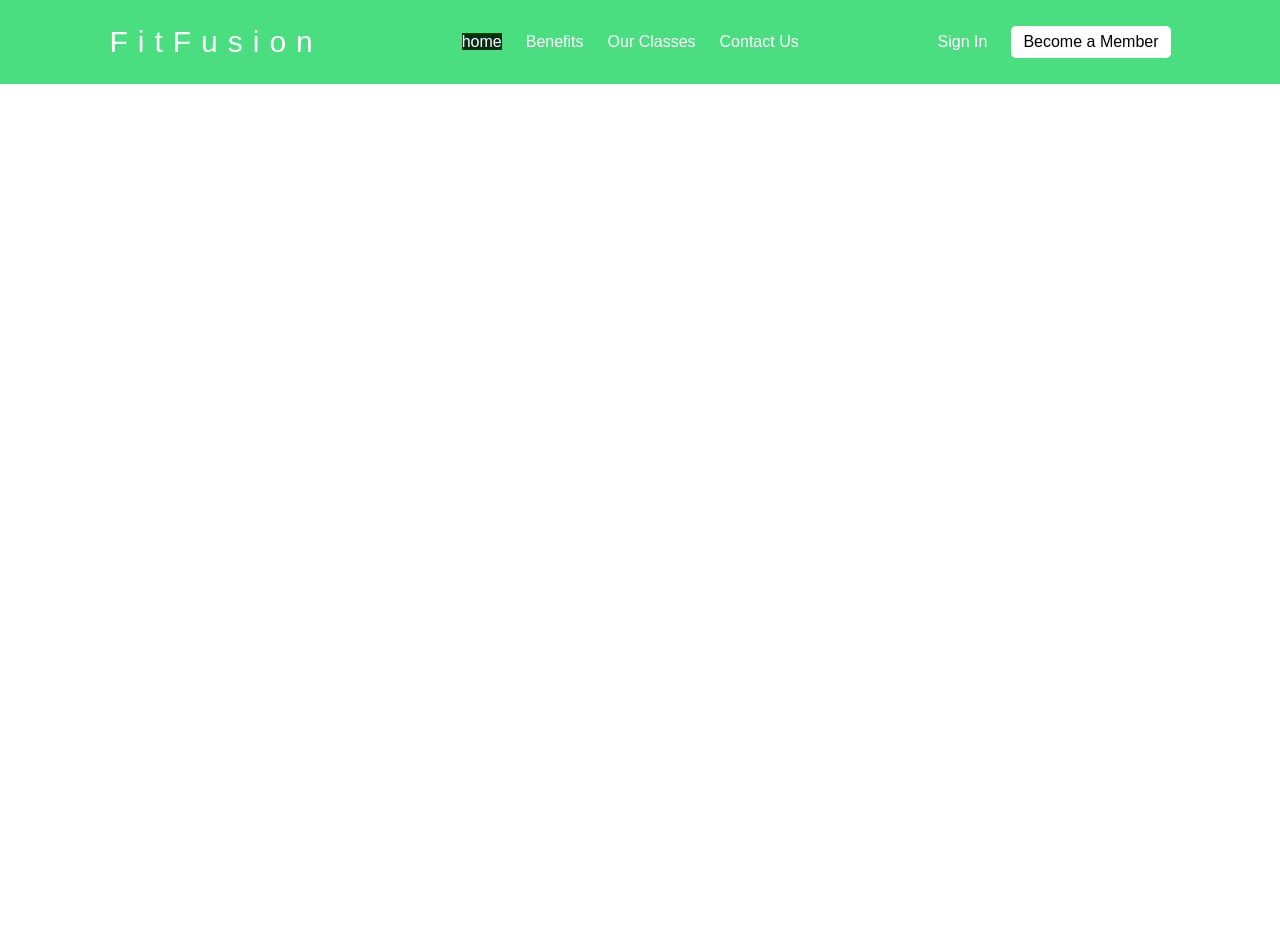
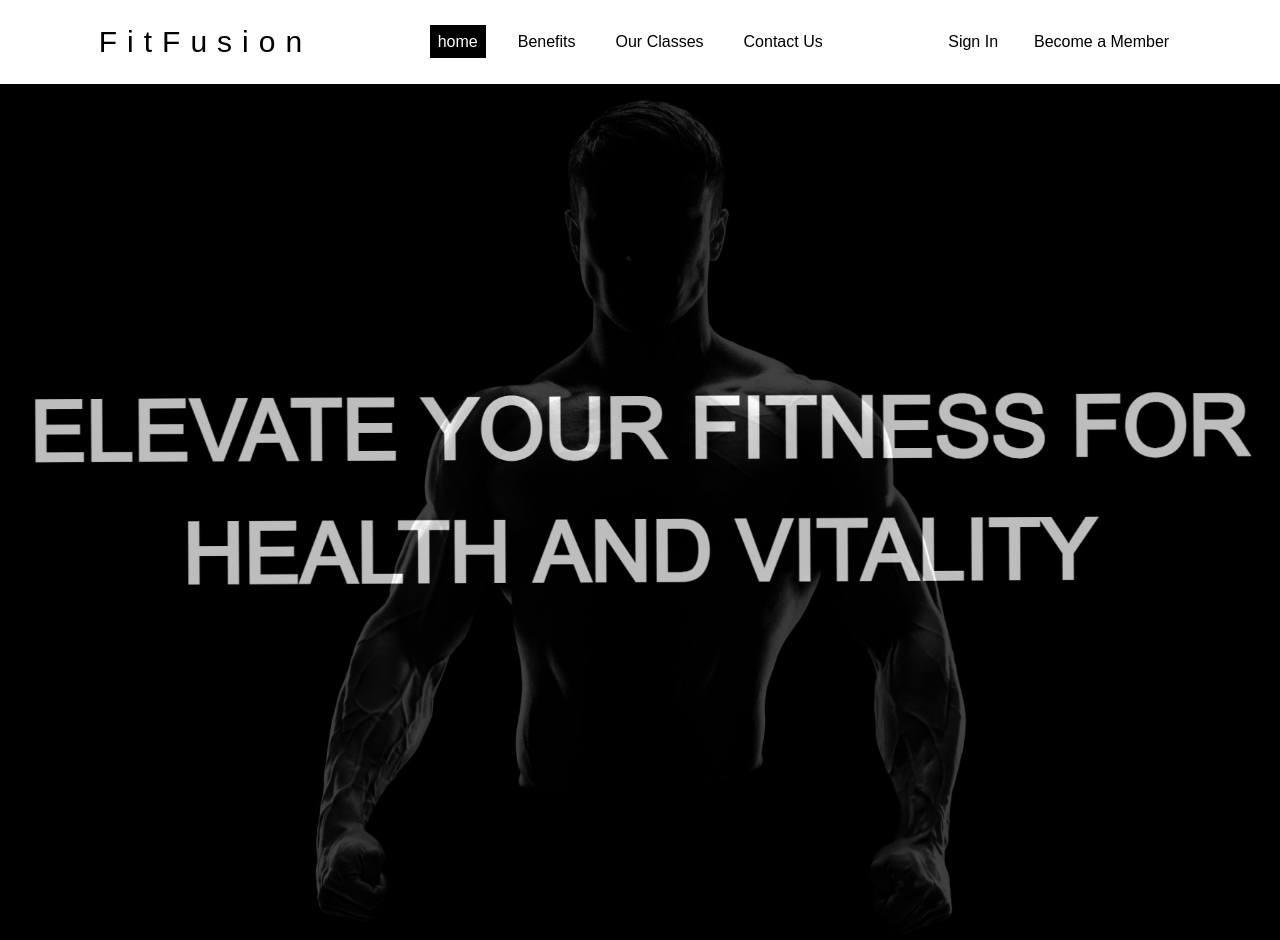
Before and after one commit to 808NV/FitFusion, a React (Vite) app: page / in a window 1280 px wide. Shown: the top 940 px of the page. Before the commit the page ends 800 px from the top, so only its background shows below. Built offline with nearby package versions, Linux system fonts and the light colour scheme.

Commit message:
added home component and passed props

```diff
--- a/src/App.tsx
+++ b/src/App.tsx
@@ -1,6 +1,7 @@
 import { useEffect, useState } from "react";
 import Navbar from "./components/Navbar";
 import { SelectedPage } from "./utils/types";
+import Home from "./components/Home";
 
 function App() {
   const [selectedPage, setSelectedPage] = useState<SelectedPage>(
@@ -29,6 +30,7 @@ function App() {
         setSelectedPage={setSelectedPage}
         isTopOfPage={isTopOfPage}
       />
+      <Home setSelectedPage={setSelectedPage} />
     </>
   );
 }
--- /dev/null
+++ b/src/components/Home.tsx
@@ -0,0 +1,18 @@
+import header from "@/assets/header.png";
+import { SelectedPage } from "@/utils/types";
+type HomeProps = {
+  setSelectedPage: (value: SelectedPage) => void;
+};
+
+const Home = ({ setSelectedPage }: HomeProps) => {
+  return (
+    <div className="bg-black text-white flex flex-col items-center">
+      <img src={header} alt="" className="" />
+      <div>
+        <button>Explore Our Programs</button>
+      </div>
+    </div>
+  );
+};
+
+export default Home;
--- a/src/components/Links.tsx
+++ b/src/components/Links.tsx
@@ -14,8 +14,8 @@ const Links = ({ page, selectedPage, setSelectedPage }: LinksProps) => {
     <div className="cursor-pointer">
       <AnchorLink
         className={`${
-          selectedPage === currentPage ? "bg-green-950" : ""
-        } transition duration-500 hover:bg-green-500`}
+          selectedPage === currentPage ? "bg-black text-white" : ""
+        } transition duration-500 hover:bg-black hover:text-white px-2 py-2`}
         href={`#${currentPage}`}
         onClick={() => setSelectedPage(currentPage)}
       >
--- a/src/components/Navbar.tsx
+++ b/src/components/Navbar.tsx
@@ -17,9 +17,9 @@ const Navbar = ({
 }: NavbarProps) => {
   const isAboveMediumScreens = useMediaQuery("(min-width: 1060px)");
   const [toggleMenu, setToggleMenu] = useState<boolean>(false);
-  const navbarBackground = isTopOfPage ? "" : "bg-green-200 drop-shadow";
+  const navbarBackground = isTopOfPage ? "" : "bg-white drop-shadow text-black";
   return (
-    <nav className="bg-green-400 text-white">
+    <nav className="bg-black text-white">
       <div
         className={`${navbarBackground} flex items-center ${
           isAboveMediumScreens ? "justify-around" : "justify-between"
@@ -28,6 +28,7 @@ const Navbar = ({
         <h1 className={`logo ${isAboveMediumScreens ? "text-3xl" : "text-lg"}`}>
           FitFusion
         </h1>
+
         {isAboveMediumScreens ? (
           <>
             {/* desktop version */}
@@ -68,7 +69,7 @@ const Navbar = ({
       </div>
       {/* mobile menu modal */}
       {!isAboveMediumScreens && toggleMenu && (
-        <div className="fixed right-0 bottom-0 z-40 h-full w-[200px] bg-green-800 drop-shadow-xl">
+        <div className="fixed right-0 bottom-0 z-40 h-full w-[200px] bg-black drop-shadow-xl">
           <div className="flex justify-end px-10 py-6">
             <button onClick={() => setToggleMenu(!toggleMenu)}>
               <XMarkIcon className="w-6 h-6" />
```
